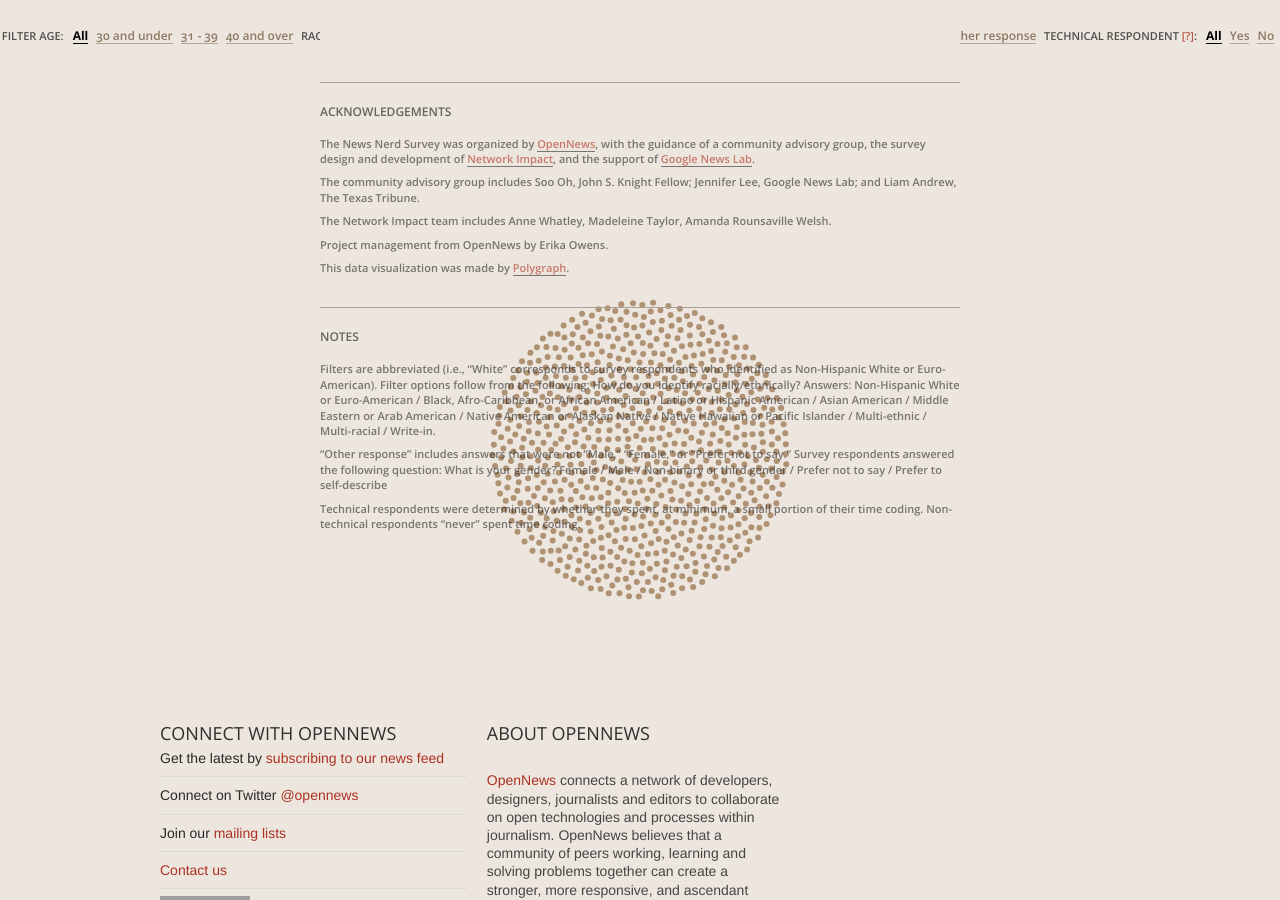
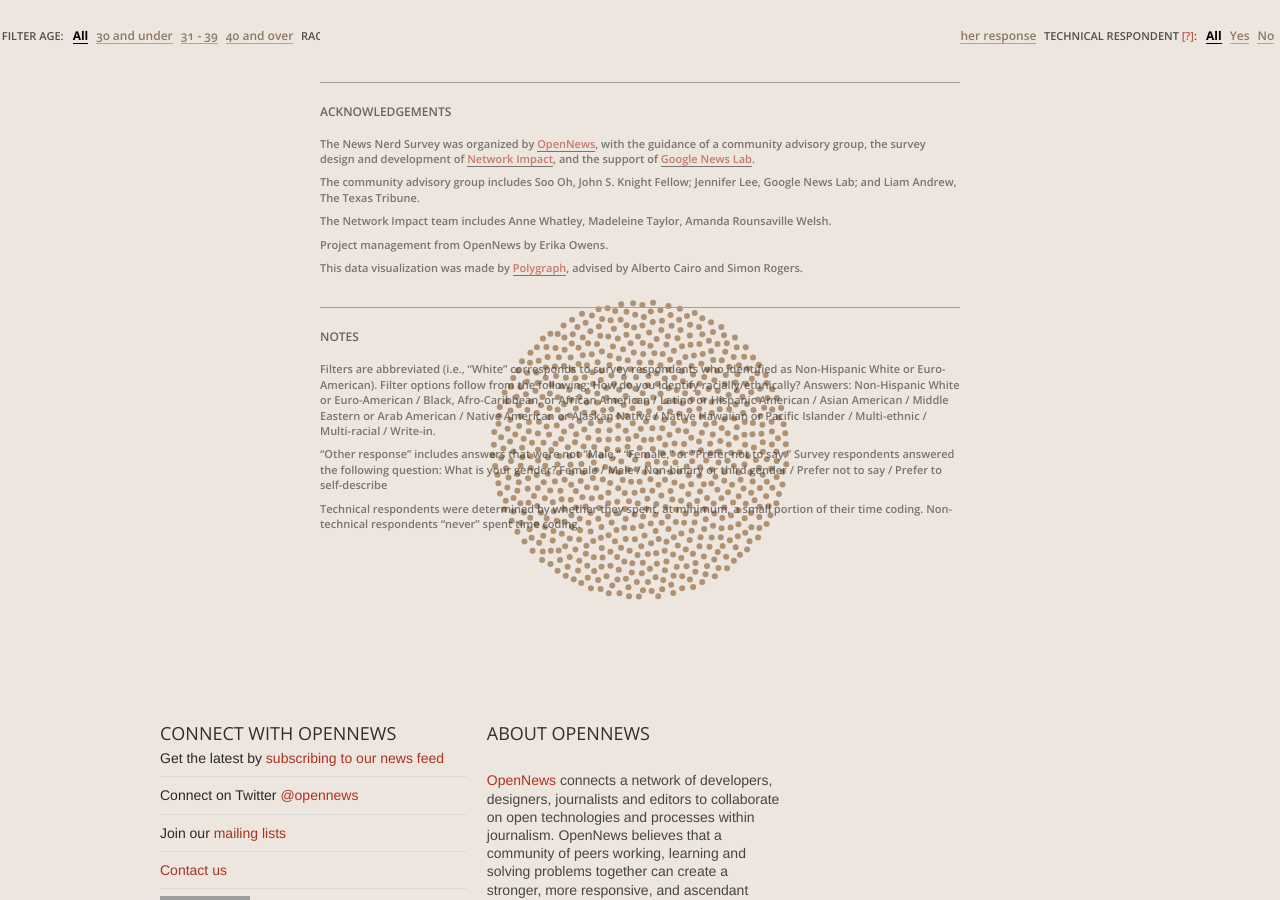
Before and after one commit to OpenNews/opennews-website, a Jekyll site: the page projects/2017-newsnerd-survey/index.html, which Jekyll copies as it is, in a window 1280 px wide and 900 px high, scrolled down 18955 px. Built offline with Jekyll 4.4.1, drawn with Linux system fonts in a browser that asks for light colours; Markdown is read by kramdown in place of the engine named in the settings; comment, search, counter and statistics services are not loaded; grey boxes are pictures that could not be loaded.

Commit message:
add viz credits

```diff
--- a/projects/2017-newsnerd-survey/index.html
+++ b/projects/2017-newsnerd-survey/index.html
@@ -349,7 +349,7 @@
 		<p>The community advisory group includes Soo Oh, John S. Knight Fellow; Jennifer Lee, Google News Lab; and Liam Andrew, The Texas Tribune.</p>
 		<p>The Network Impact team includes Anne Whatley, Madeleine Taylor, Amanda Rounsaville Welsh.</p>
 		<p>Project management from OpenNews by Erika Owens.</p>
-		<p>This data visualization was made by <a href="http://polygraph.cool">Polygraph</a>.</p>
+		<p>This data visualization was made by <a href="http://polygraph.cool">Polygraph</a>, advised by Alberto Cairo and Simon Rogers.</p>
 	</div>
 	<div class="footnote">
 		<h3>notes</h3>
```
